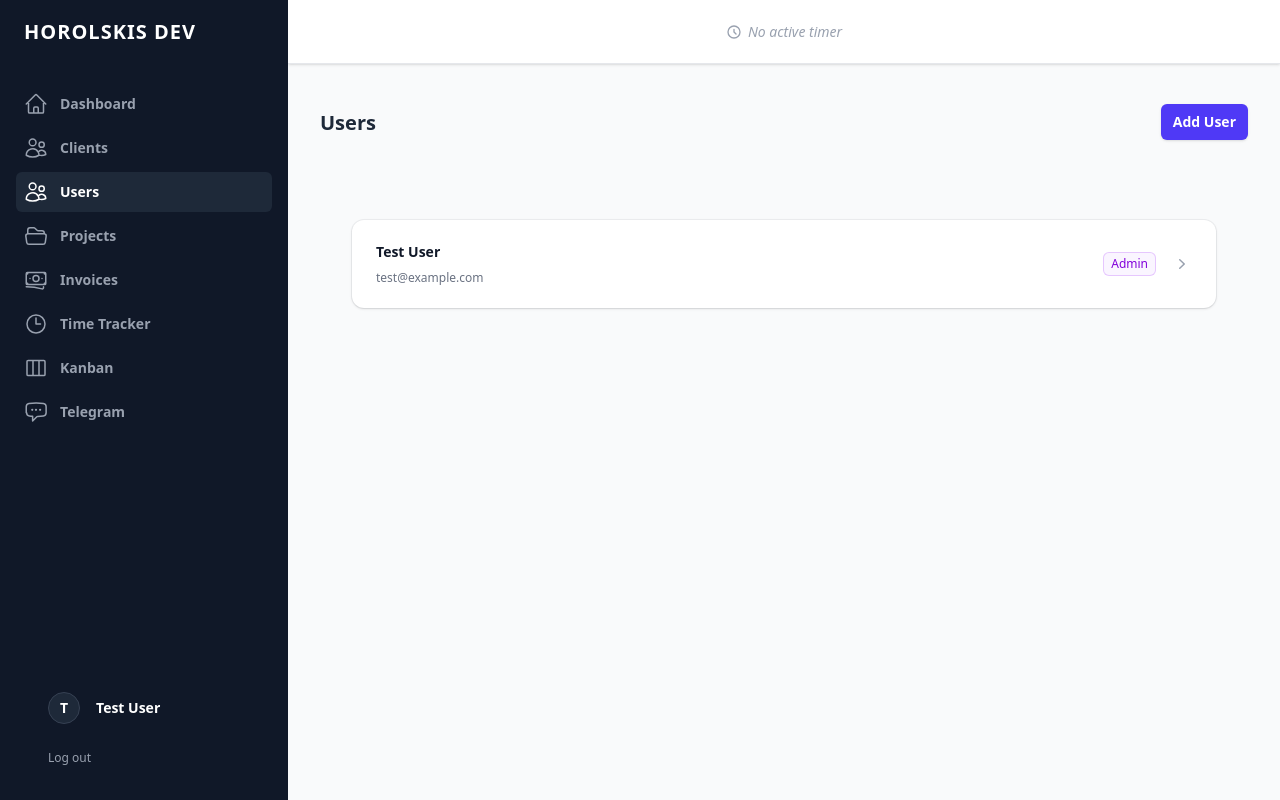
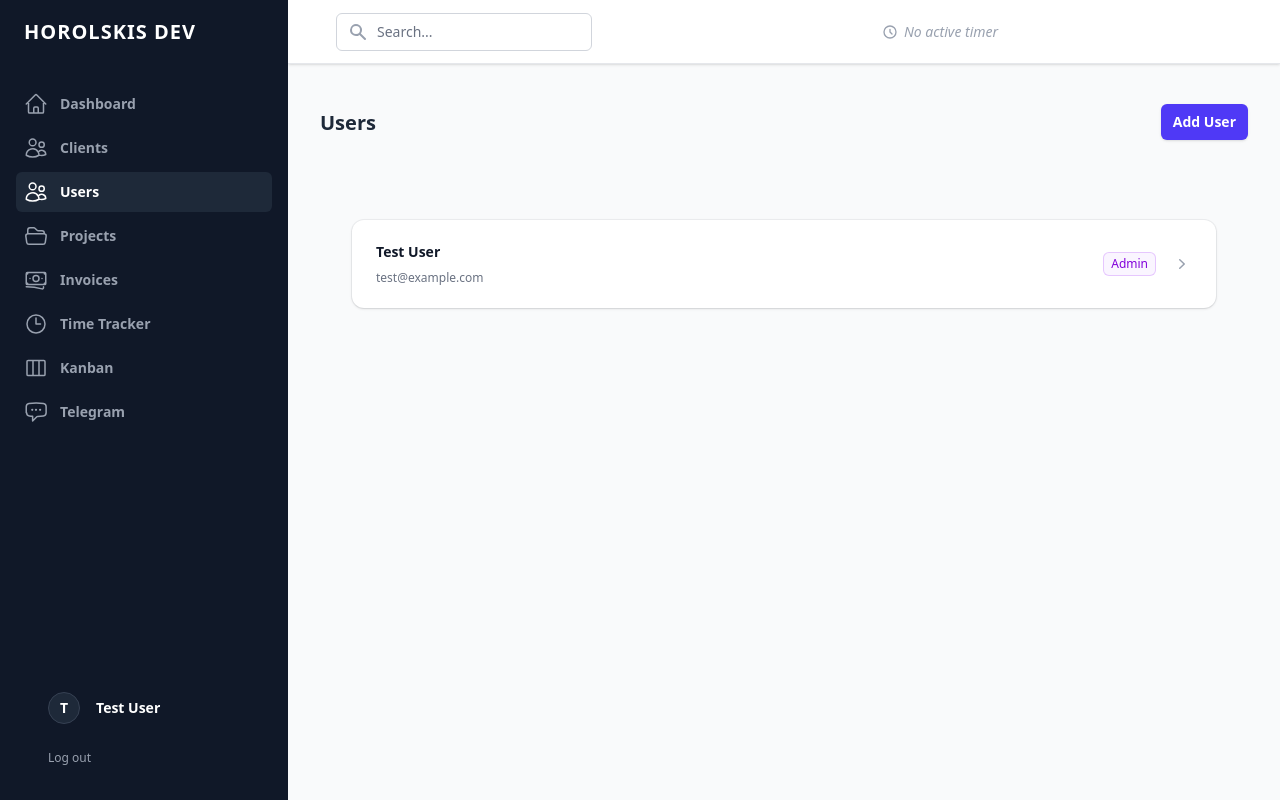
Before and after one commit to SHENiiDEV/horolskisdev, a Laravel app: page /users in a window 1280 px wide. Run offline with Laravel 12, Linux system fonts and the light colour scheme; a user stored in the database is signed in; data comes from the database, SQL or seed files in the repository; data that the repository does not hold is empty; style sheets or scripts are compiled from the project's sources.

Commit message:
moved search bar to app

```diff
--- a/resources/views/layouts/app.blade.php
+++ b/resources/views/layouts/app.blade.php
@@ -117,6 +117,27 @@
                     </svg>
                 </button>
 
+                <!-- Search Bar -->
+                <div class="flex items-center px-4">
+                    <div class="w-full max-w-xs">
+                        <label for="search" class="sr-only">Search</label>
+                        <div class="relative">
+                            <div class="absolute inset-y-0 left-0 pl-3 flex items-center pointer-events-none">
+                                <svg class="h-5 w-5 text-gray-400" fill="currentColor" viewBox="0 0 20 20">
+                                    <path fill-rule="evenodd"
+                                        d="M8 4a4 4 0 100 8 4 4 0 000-8zM2 8a6 6 0 1110.89 3.476l4.817 4.817a1 1 0 01-1.414 1.414l-4.816-4.816A6 6 0 012 8z"
+                                        clip-rule="evenodd" />
+                                </svg>
+                            </div>
+                            <form action="{{ route('search') }}" method="GET">
+                                <input id="search" name="query"
+                                    class="block w-full pl-10 pr-3 py-2 border border-gray-300 rounded-md leading-5 bg-white placeholder-gray-500 focus:outline-none focus:placeholder-gray-400 focus:border-indigo-500 focus:shadow-outline-indigo sm:text-sm transition duration-150 ease-in-out"
+                                    placeholder="Search..." type="search" value="{{ request('query') }}">
+                            </form>
+                        </div>
+                    </div>
+                </div>
+
                 <!-- Global Timer Widget (Alpine) -->
                 @php
                     $activeTimer = \App\Models\TimeEntry::where('user_id', auth()->id())->whereNull('end_time')->first();
```
Also changed, not shown: resources/views/layouts/navigation.blade.php (+0 -22 lines).
